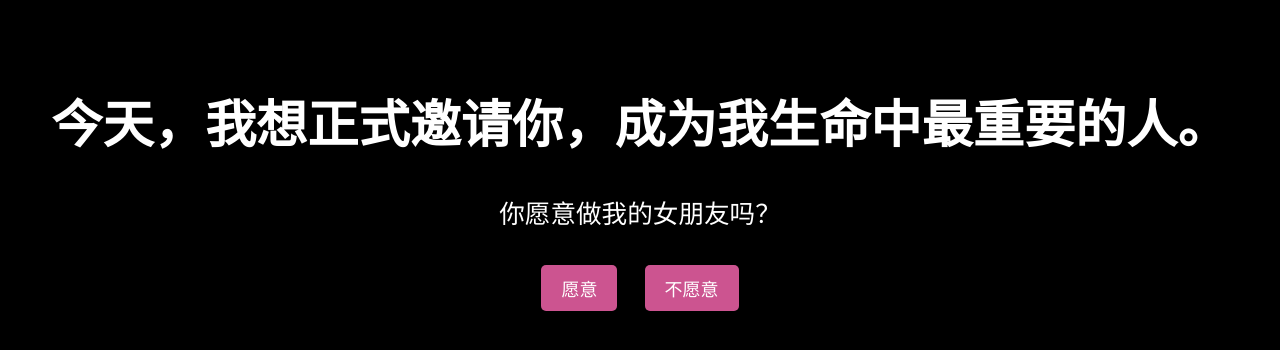
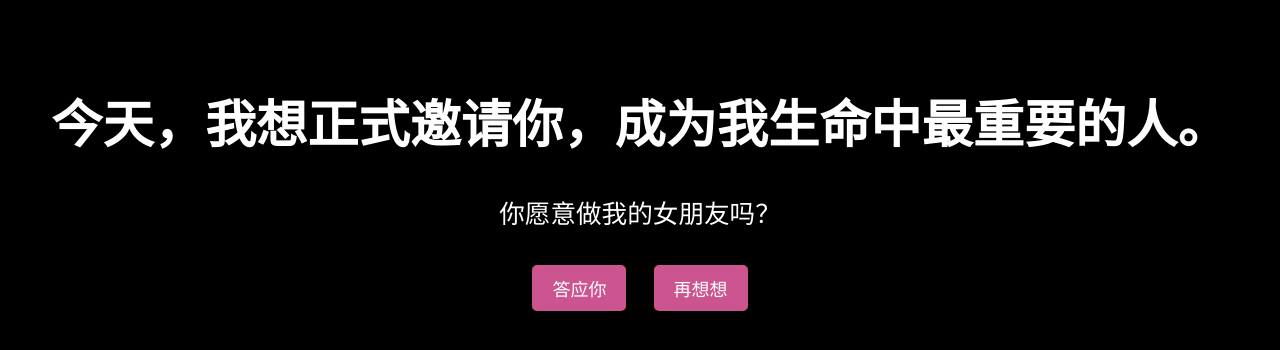
Before and after one commit to Calebyang8/214-valentine-for-yingzi, a plain HTML site: page index.html in a window 1280 px wide. Both pictures are taken after a click on the button "下一页". Drawn offline with Linux system fonts and the light colour scheme.

Commit message:
Update index.html

```diff
--- a/index.html
+++ b/index.html
@@ -114,8 +114,8 @@
   <div id="secondPage" class="page">
     <h1>今天，我想正式邀请你，成为我生命中最重要的人。</h1>
     <p>你愿意做我的女朋友吗？</p>
-    <button id="yesBtn" onclick="handleResponse('yes')">愿意</button>
-    <button id="noBtn" onclick="handleResponse('no')">不愿意</button>
+    <button id="yesBtn" onclick="handleResponse('yes')">答应你</button>
+    <button id="noBtn" onclick="handleResponse('no')">再想想</button>
   </div>
 
   <!-- 第3页内容（用户选择后的结果） -->
@@ -193,59 +193,39 @@
 
     // 弹幕相关代码
     const messages = [
-      "英子，你是我此生唯一的偏爱！",
       "从遇见你的那天起，我的世界便只有你！",
       "我爱你，像风走了八千里，不问归期！",
+       "想申请成为你的固定设备，开机密码是你的吻！",
       "你是我心跳加速的唯一理由！",
       "我想和你一起，从心动到古稀！",
       "我会用一生守护你的笑容！",
-      "未来的每一天，我都想和你一起度过！",
       "我愿做你的港湾，无论风雨，永远为你停靠！",
-      "你的幸福，是我一生的使命！",
       "我会陪你走过每一个春夏秋冬！",
-      "早安晚安，只想对你说！",
       "你的名字是我写过最美的情书！",
       "想和你一起看遍世间所有的风景！",
-      "你是我生命中最美的意外！",
       "想牵着你的手，走到世界的尽头！",
-      "你是我心中的月光，温柔又明亮！",
       "爱你是星辰大海，永不枯竭！",
       "你是我生命中最美的诗篇！",
+      "你是我永不降级的VIP，特权代码：LOVE2YZ1314！",
       "你一笑，我的世界便春暖花开！",
-      "你是我心中的唯一，无可替代！",
       "警告！你已成功偷走我的心！",
       "你的微笑是我每天的维生素！",
       "想把你藏进口袋，走到哪带到哪！",
-      "你是我心中的小太阳，照亮我的每一天！",
-      "你的名字是我最喜欢的三个字！",
       "无论未来如何，我都会在你身边！",
       "我会用行动证明，爱你不是说说而已！",
-      "你的每一滴眼泪，我都会用心擦干！",
       "我会陪你笑，陪你闹，陪你到老！",
-      "你是我此生唯一的执着！",
       "想和你一起看日出日落，直到白头！",
-      "未来的每一天，都想和你一起度过！",
       "我们的故事，才刚刚开始！",
       "想和你一起，书写属于我们的未来！",
-      "你是我未来计划中最重要的部分！",
-      "还记得我们第一次相遇的那天吗？",
-      "你是我生命中最美的奇迹！",
       "每次见到你，我的心都会漏跳一拍！",
       "你是我心中最柔软的角落！",
       "你的笑容是我最珍贵的宝藏！",
       "英子，你是我此生唯一的答案！",
       "我爱你，胜过昨日，略逊明日！",
       "你是我心中永不熄灭的光！",
-      "我想和你一起，直到时间的尽头！",
-      "你是我生命中最美的风景！",
       "英子，我愿用一生守护你！",
-      "你是我心中最柔软的部分！",
-      "我爱你，从过去到现在，直到未来！",
-      "你是我此生唯一的挚爱！",
       "英子，我可能不是完美代码，但愿为你终身迭代！",
-      "我的爱已通过ISO9001认证，终身质保！",
-      "你是我永不降级的VIP，特权代码：LOVE2YZ1314！",
-      "想申请成为你的固定设备，开机密码是你的吻！"
+      "我的爱已通过ISO9001认证，终身质保！"
     ];
 
     function createDanmu() {
@@ -263,7 +243,7 @@
       danmu.style.left = "0%";
       document.body.appendChild(danmu);
 
-      const duration = Math.random() * 6 + 4;  // 加快弹幕的滚动速度
+      const duration = Math.random() * 8 + 6;  // 加快弹幕的滚动速度
       danmu.animate(
         [{ transform: "translateX(0%)" }, { transform: "translateX(100%)" }],
         { duration: duration * 1000, iterations: 1 }
@@ -276,7 +256,7 @@
     }
 
     function startDanmu() {
-      setInterval(createDanmu, 3000);  // 增加弹幕的间隔时间
+      setInterval(createDanmu, 5000);  // 增加弹幕的间隔时间
     }
 
     function startHeartAnimation() {
```
